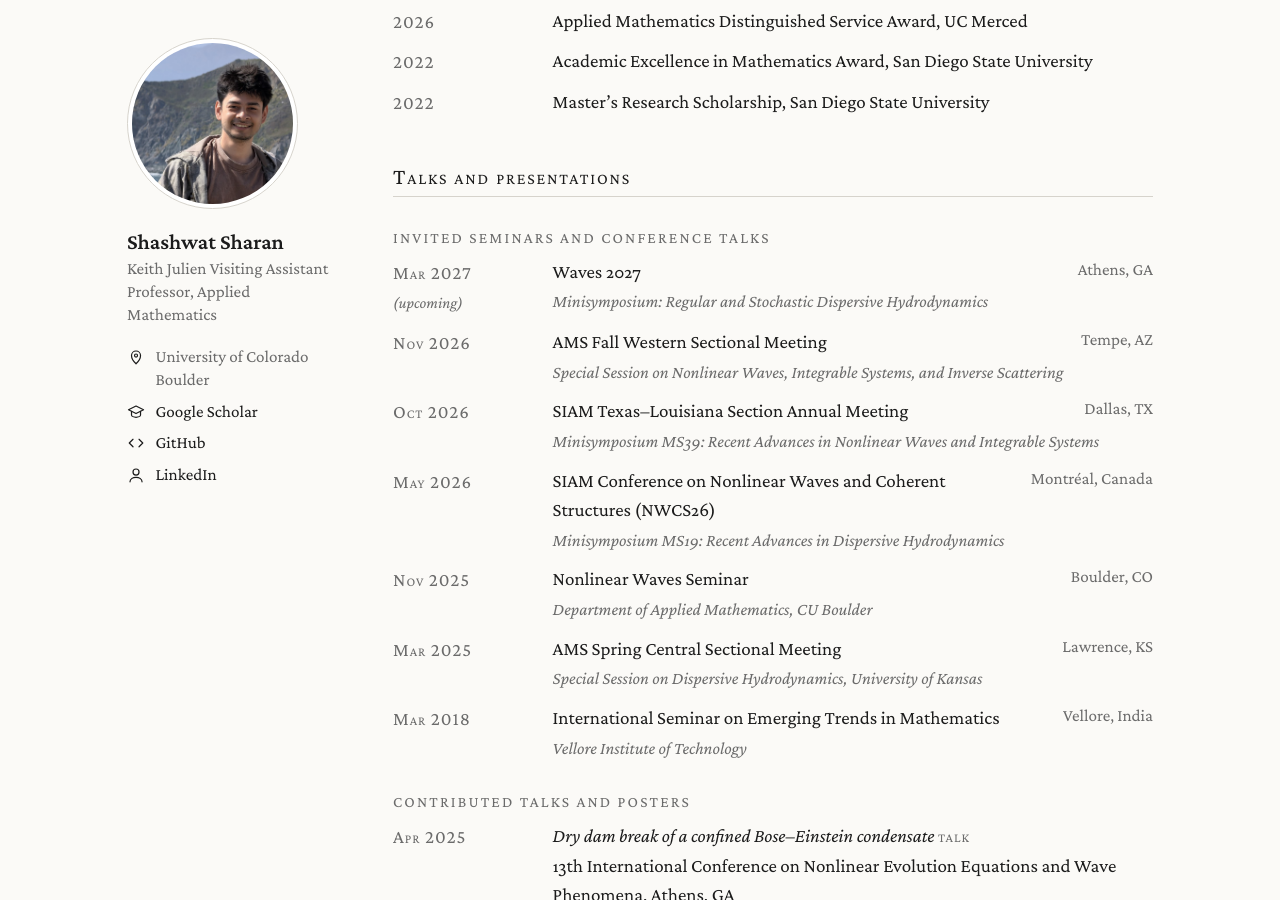
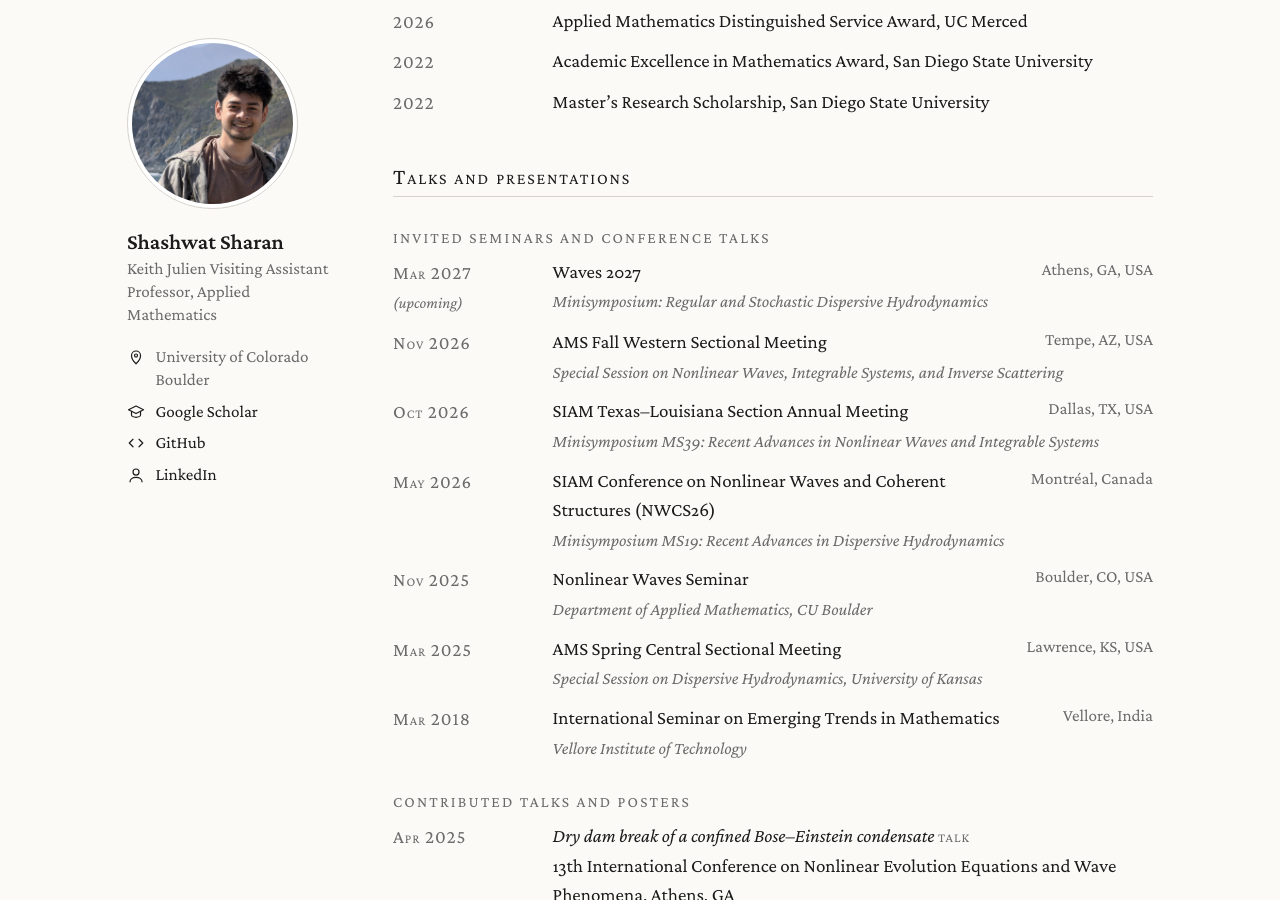
Before and after one commit to shashwatsharan/shashwatsharan.github.io, a Jekyll site: the page built from cv.md, in a window 1280 px wide and 900 px high, scrolled down 1335 px. Built offline with Jekyll 4.4.1, drawn with Linux system fonts in a browser that asks for light colours.

Commit message:
Add 'USA' to location in conference talks
Updated location format to include 'USA' for clarity.

```diff
--- a/cv.md
+++ b/cv.md
@@ -89,15 +89,15 @@ See [Publications](/publications/) and [Teaching](/teaching/).
 #### Invited seminars and conference talks
 
 Mar 2027<br><small>(upcoming)</small>
-: <span class="loc">Athens, GA</span>Waves 2027<br>
+: <span class="loc">Athens, GA, USA</span>Waves 2027<br>
 <span class="session">Minisymposium: Regular and Stochastic Dispersive Hydrodynamics</span>
 
 Nov 2026
-: <span class="loc">Tempe, AZ</span>AMS Fall Western Sectional Meeting<br>
+: <span class="loc">Tempe, AZ, USA</span>AMS Fall Western Sectional Meeting<br>
 <span class="session">Special Session on Nonlinear Waves, Integrable Systems, and Inverse Scattering</span>
 
 Oct 2026
-: <span class="loc">Dallas, TX</span>SIAM Texas–Louisiana Section Annual Meeting<br>
+: <span class="loc">Dallas, TX, USA</span>SIAM Texas–Louisiana Section Annual Meeting<br>
 <span class="session">Minisymposium MS39: Recent Advances in Nonlinear Waves and Integrable Systems</span>
 
 May 2026
@@ -105,11 +105,11 @@ May 2026
 <span class="session">Minisymposium MS19: Recent Advances in Dispersive Hydrodynamics</span> {% comment %}<br>*Breaking a Superfluid Harmonic Dam: Rarefaction Dynamics of a Trapped Condensate*{% endcomment %}
 
 Nov 2025
-: <span class="loc">Boulder, CO</span>Nonlinear Waves Seminar<br>
+: <span class="loc">Boulder, CO, USA</span>Nonlinear Waves Seminar<br>
 <span class="session">Department of Applied Mathematics, CU Boulder</span> {% comment %}<br>*Vacuum dambreak of a superfluid: rarefaction waves in harmonic potential*{% endcomment %}
 
 Mar 2025
-: <span class="loc">Lawrence, KS</span>AMS Spring Central Sectional Meeting<br>
+: <span class="loc">Lawrence, KS, USA</span>AMS Spring Central Sectional Meeting<br>
 <span class="session">Special Session on Dispersive Hydrodynamics, University of Kansas</span> {% comment %}<br>*Vacuum dam break problem for the defocusing NLS equation with a harmonic potential*{% endcomment %}
 
 Mar 2018
```
